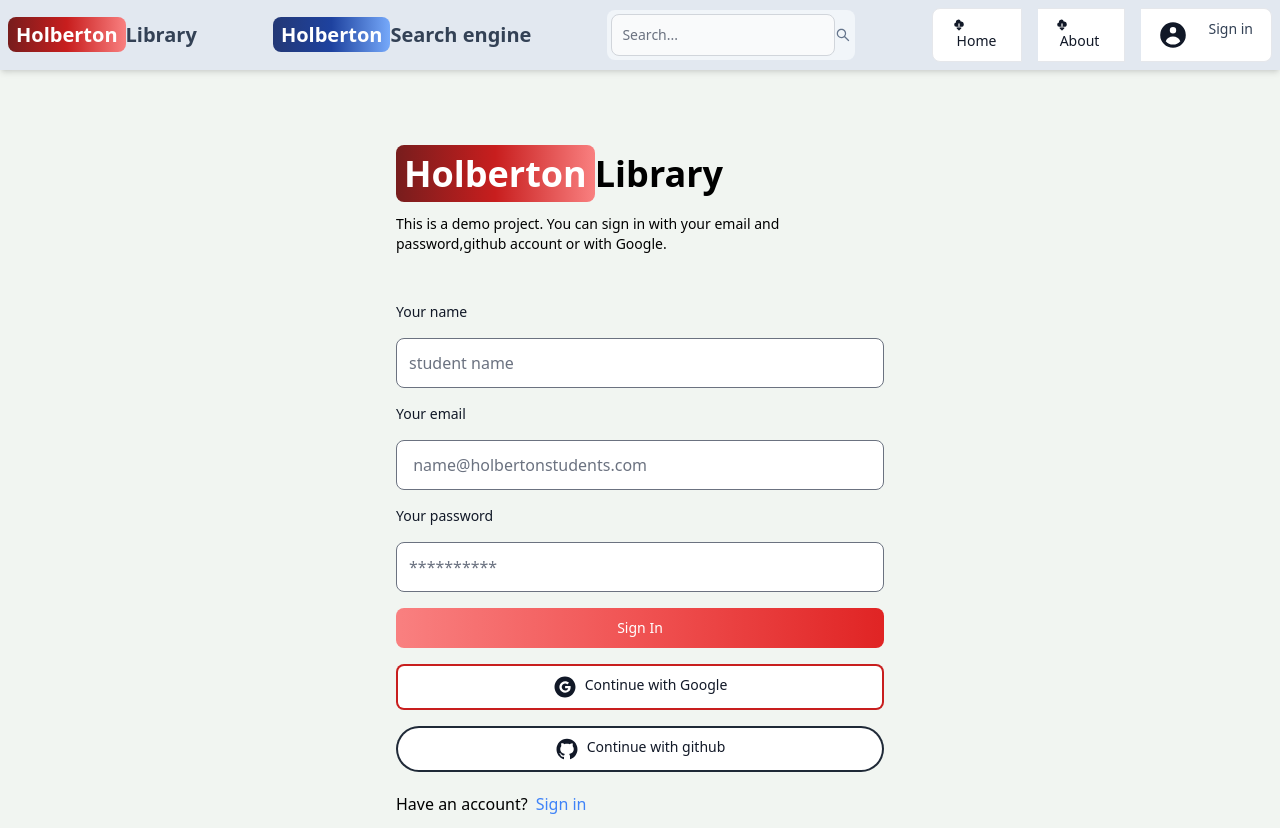
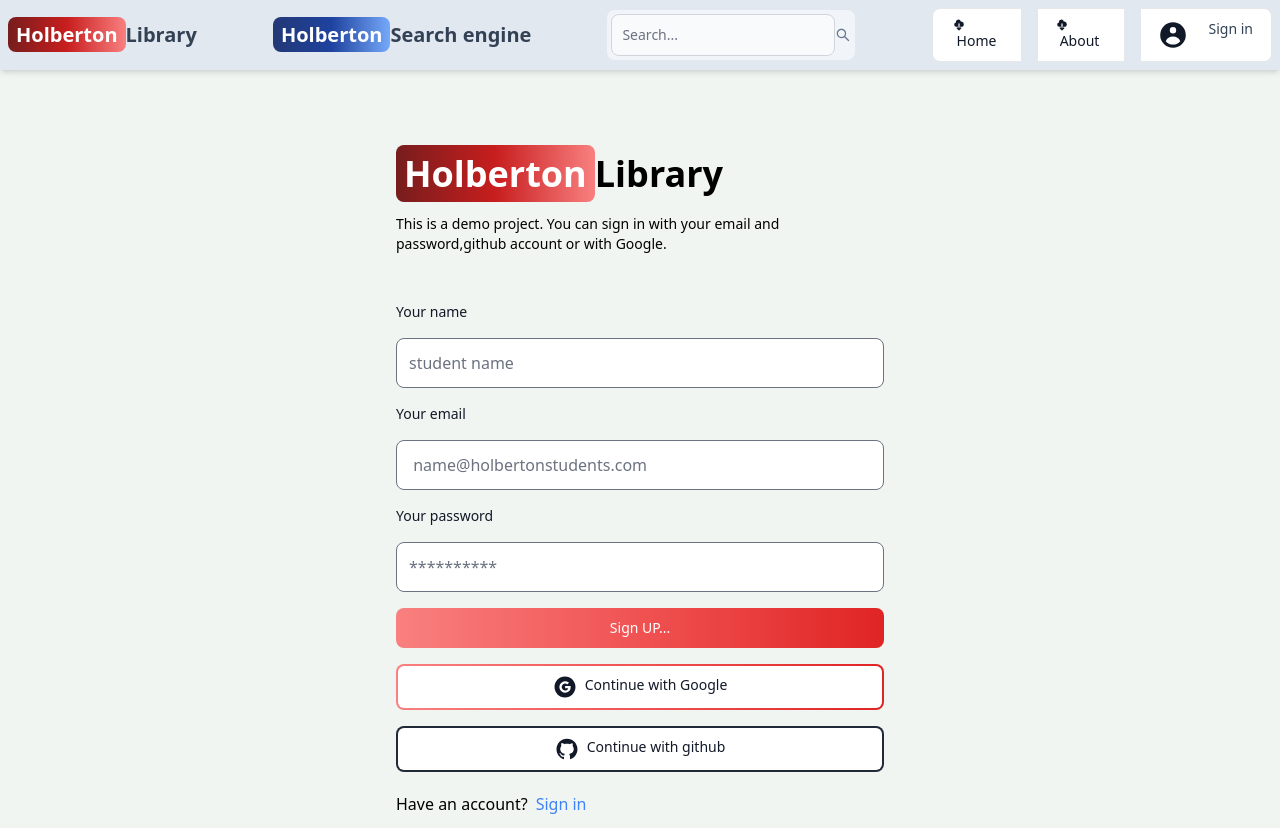
Before and after one commit to ghaith31/my_pfa, a React (Create React App) app in the folder test1/: page /SignUp in a window 1280 px wide. Built offline with nearby package versions, Linux system fonts and the light colour scheme.

Commit message:
some changes

```diff
--- a/test1/src/Components/Oauth/Oauth.js
+++ b/test1/src/Components/Oauth/Oauth.js
@@ -36,7 +36,7 @@
   };
   return (
 
-      <Button type='button' color="failure" outline onClick={handleGoogleClick}>
+      <Button type='button' gradientMonochrome="failure" outline onClick={handleGoogleClick}>
           <AiFillGoogleCircle className='w-6 h-6 mr-2'/>
           Continue with Google
       </Button>
--- a/test1/src/Components/Oauth/Oauth2.js
+++ b/test1/src/Components/Oauth/Oauth2.js
@@ -35,7 +35,7 @@
     }
   };
   return (
-    <Button type='button' color="dark" pill outline onClick={handleGoogleClick}>
+    <Button type='button' color="dark" outline onClick={handleGoogleClick}>
           <AiFillGithub className='w-6 h-6 mr-2'/>
           Continue with github
       </Button>
--- a/test1/src/Components/pages/SignUp/SignUp.js
+++ b/test1/src/Components/pages/SignUp/SignUp.js
@@ -104,7 +104,7 @@
                   <span className='pl-3'>Loading...</span>
                 </>
               ) : (
-                'Sign In'
+                'Sign UP...'
               )}
             </Button>
         <Oauth/>
```
